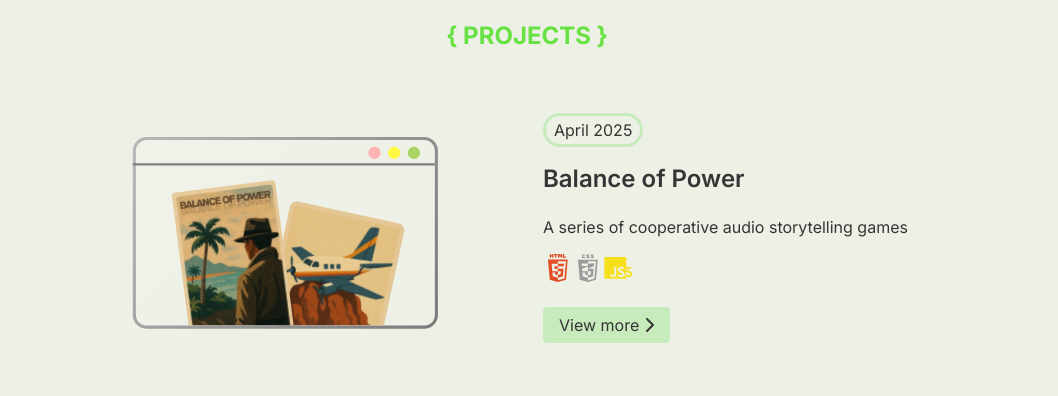
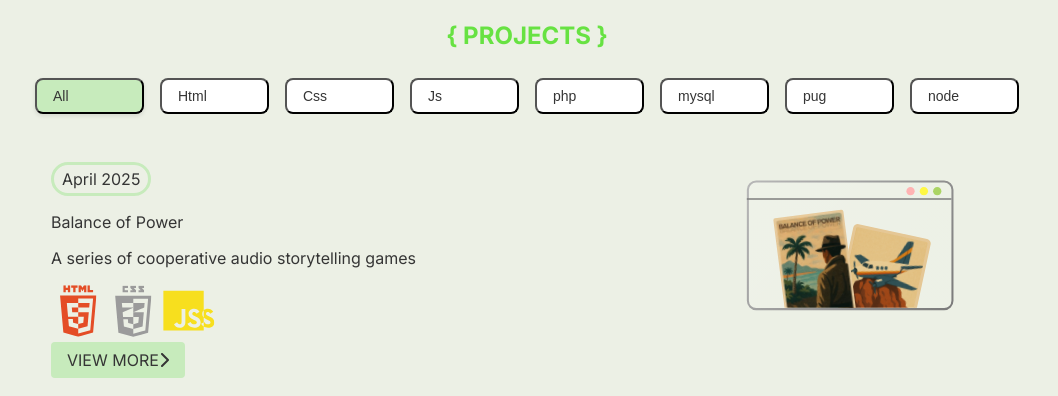
Before and after one commit to wanchanlin/CodePortfolio-Next, a Next.js app: page / in a window 1280 px wide. Shown: the part 404-800 px from the top of the page, without its empty margins (113-1171 px from the left). Built offline with nearby package versions, Linux system fonts and the light colour scheme.

Commit message:
new filter update

```diff
--- a/src/app/globals.css
+++ b/src/app/globals.css
@@ -11,6 +11,20 @@
   --button: #c7ebbc;
 }
 
+/* button{
+
+    font-size: 1rem;
+    display: inline-block;
+    text-decoration: none;
+    padding: 0.5rem 1rem;
+    background-color: var(--button);
+    color: var(--foreground);
+    border-radius: 0.25rem;
+    cursor: pointer;
+    transition: background-color 0.3s;
+    border: 0;
+
+} */
 .dark {
   --foreground: #fff;
   --background: #262626;
@@ -232,7 +246,13 @@ justify-content: space-between;
   color: var(--foreground);
 }
 
-
+.chevron {
+  color: var(--foreground);
+  transition: color 0.2s ease;
+  &:hover {
+    color: var(--button);
+  }
+}
 /* Home page */
 .project-card {
   display: flex;
@@ -252,6 +272,7 @@ justify-content: space-between;
   border: 3px solid var(--button);
   padding: 0.25rem 0.5rem;
   border-radius: 4rem;
+  width: fit-content;
 }
 /* Image styles (optional) */
 .project-card img.project {
--- a/src/app/page.tsx
+++ b/src/app/page.tsx
@@ -4,6 +4,9 @@ import React, { useState } from "react";
 import Link from "next/link";
 import ProjectCard from "../components/ProjectCard";
 import ContactForm from "../components/ContactForm";
+import { Tabs, TabsContent, TabsList, TabsTrigger } from "@radix-ui/react-tabs";
+import "../app/tabs.css";
+
 
 const projects = [
   {
@@ -57,6 +60,18 @@ const projects = [
 
 export default function Home() {
   const [activeTab, setActiveTab] = useState("Program");
+  const [selectedTechnologies, setSelectedTechnologies] = useState<string[]>([]);
+
+  const allTechnologies = [...new Set(projects.flatMap(project => project.technologies))];
+  const filteredProjects = selectedTechnologies.length > 0
+    ? projects.filter(project =>
+        project.technologies.some(tech =>
+          selectedTechnologies.some(selectedTech =>
+            tech.toLowerCase() === selectedTech.toLowerCase()
+          )
+        )
+      )
+    : projects;
 
   return (
     <main>
@@ -91,11 +106,67 @@ export default function Home() {
         </section>
 
         <h2 id="projects">{`{ PROJECTS }`}</h2>
-        <div className="grid-container">
-          {projects.map((project, index) => (
-            <ProjectCard key={index} {...project} />
+        <Tabs defaultValue="">
+          <TabsList className="tabsList">
+            <TabsTrigger
+              value=""
+              className="tabsTrigger"
+              data-state={selectedTechnologies.length === 0 ? 'active' : 'inactive'}
+            >
+              All
+              {selectedTechnologies.length > 0 && (
+                <>
+                  <span className="text-sm text-gray-500">
+                    ({selectedTechnologies.length})
+                  </span>
+                  <button
+                    onClick={(e) => {
+                      e.stopPropagation();
+                      setSelectedTechnologies([]);
+                    }}
+                    className="clearButton"
+                    title="Clear all filters"
+                  >
+                    ✕
+                  </button>
+                </>
+              )}
+            </TabsTrigger>
+            {allTechnologies.map((tech) => (
+              <TabsTrigger
+                key={tech}
+                value={tech}
+                onClick={() => {
+                  if (selectedTechnologies.includes(tech)) {
+                    setSelectedTechnologies(selectedTechnologies.filter(t => t !== tech));
+                  } else {
+                    setSelectedTechnologies([...selectedTechnologies, tech]);
+                  }
+                }}
+                className="tabsTrigger"
+                data-state={selectedTechnologies.includes(tech) ? 'active' : 'inactive'}
+              >
+                {tech}
+              </TabsTrigger>
+            ))}
+          </TabsList>
+          <TabsContent value="">
+            <div className="grid grid-cols-1 gap-4 md:grid-cols-2 lg:grid-cols-3">
+              {filteredProjects.map((project) => (
+                <ProjectCard key={project.number} {...project} />
+              ))}
+            </div>
+          </TabsContent>
+          {allTechnologies.map((tech) => (
+            <TabsContent key={tech} value={tech}>
+              <div className="grid grid-cols-1 gap-4 md:grid-cols-2 lg:grid-cols-3">
+                {filteredProjects.map((project) => (
+                  <ProjectCard key={project.number} {...project} />
+                ))}
+              </div>
+            </TabsContent>
           ))}
-        </div>
+        </Tabs>
 
         <h2>{`{ PARTNERS }`}</h2>
         <div className="crop">
--- /dev/null
+++ b/src/app/tabs.css
@@ -0,0 +1,51 @@
+
+
+.tabsList{
+    display: grid;
+    grid-template-columns: repeat(8, 1fr);
+    gap: 1rem;
+    padding: 0.5rem;
+
+    border-radius: 0.5rem;
+    position: relative;
+}
+.clearButton{
+
+}
+
+
+[role="tab"] {
+  position: relative;
+  padding: 0.5rem 1rem;
+  font-size: 0.875rem;
+  font-weight: 500;
+  border-radius: 0.5rem;
+  transition: all 0.2s ease;
+  cursor: pointer;
+  display: flex;
+  align-items: center;
+  gap: 0.5rem;
+}
+
+[role="tab"][data-state="active"] {
+  background-color: #c7ebbc;
+  color: #353535;
+  box-shadow: 0 2px 4px rgba(0, 0, 0, 0.1);
+}
+
+[role="tab"][data-state="inactive"] {
+  background-color: white;
+  color: #353535;
+    }
+
+
+
+
+.clearButton {
+
+
+  cursor: pointer;
+  font-size: 0.875rem;
+  margin-left: 0.5rem;
+  border: none;
+}
--- /dev/null
+++ b/src/components/ProjectCard.module.css
@@ -0,0 +1,41 @@
+.projectCard {
+
+  border-radius: 0.5rem;
+  padding: 1.5rem;
+
+
+}
+
+.projectContent {
+  display: flex;
+  flex-direction: column;
+  gap: 1.5rem;
+  @media (min-width: 768px) {
+    flex-direction: row;
+  }
+}
+
+.projectInfo {
+  flex: 1;
+}
+
+.projectImage {
+  @media (min-width: 768px) {
+    width: 33.333333%;
+  }
+}
+
+.projectImageImg {
+  width: 100%;
+  height: auto;
+  border-radius: 0.5rem;
+}
+
+.projectLink {
+  margin-top: 1rem;
+  @media (min-width: 768px) {
+    margin-top: 0;
+    margin-left: auto;
+    text-align: right;
+  }
+}
--- a/src/components/ProjectCard.tsx
+++ b/src/components/ProjectCard.tsx
@@ -5,6 +5,7 @@ import Image from 'next/image'
 import Link from 'next/link'
 import { FontAwesomeIcon } from '@fortawesome/react-fontawesome';
 import { faChevronRight } from '@fortawesome/free-solid-svg-icons';
+import styles from './ProjectCard.module.css'
 
 interface ProjectCardProps {
   number: string;
@@ -26,36 +27,36 @@ export default function ProjectCard({
   date
 }: ProjectCardProps) {
   return (
-    <>
-      <div className="grid-item">
-        <img
-          className="project"
-          src={imageSrc}
-          alt={title}
-        />
-      </div>
-      <div className="grid-item">
-        <div>
-          <p> <span className="date"> {date} </span></p>
-          <p className='project-title'>{title}</p>
-          <p>{description}</p>
-          <div>
+    <div className={styles.projectCard}>
+      <div className={styles.projectContent}>
+        <div className={styles.projectInfo}>
+          <p className="date">{date}</p>
+          <p className={styles.projectTitle}>{title}</p>
+          <p className={styles.projectDescription}>{description}</p>
+          <div className={styles.technologies}>
             {technologies.map((tech, index) => (
-              <Image
+              <img
                 key={index}
                 src={`/images/${tech}.svg`}
                 alt={tech}
-                width={30}
-                height={30}
+                className={styles.techIcon}
               />
             ))}
           </div>
-          <br />
-          <Link href={link}>
-            <div className="btn">View more <FontAwesomeIcon icon={faChevronRight} /></div>
+          <Link href={link} className="flex items-center gap-2 btn">
+            VIEW MORE
+            <FontAwesomeIcon icon={faChevronRight} className="chevron" />
           </Link>
         </div>
+        <div className={styles.projectImage}>
+          <img
+            src={imageSrc}
+            alt={title}
+            className={styles.projectImageImg}
+          />
+        </div>
       </div>
-    </>
+
+    </div>
   )
 }
```
Also changed, not shown: package.json (+4 -3 lines), 1 other file (tests, documents, lock files or other folders).
